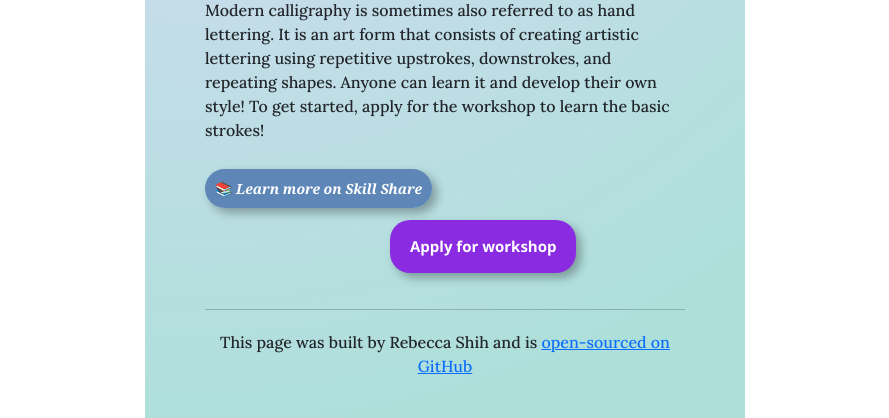
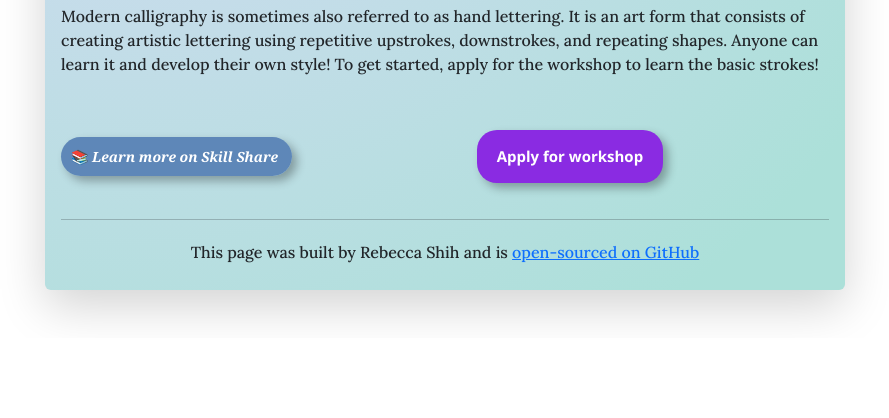
Before and after one commit to Shih-coding/She-Letters-Landing-Page, a plain HTML site: page index.html in a window 1280 px wide. Shown: the part 682-1100 px from the top of the page, without its empty margins (195-1084 px from the left). After the commit the page ends 1020 px from the top, so only its background shows below. Drawn offline with nearby package versions, Linux system fonts and the light colour scheme.

Commit message:
updated bootstrap

```diff
--- a/index.html
+++ b/index.html
@@ -83,13 +83,15 @@
         text-align: center;
       }
       .container {
-        max-width: 600px;
-        margin: 0 auto;
+        max-width:800px;
+        max-height: 100%;
+        margin: 50px auto;
         padding: 30px 60px;
         background: radial-gradient(
           circle at 10% 20%,
           rgb(220, 217, 249) 0%,
           rgb(172, 224, 217) 89.8%
+
         );
       }
 
@@ -97,7 +99,7 @@
     </style>
   </head>
   <body>
-    <div class="container">
+    <div class="container shadow-lg p-3 mb-5 bg-body rounded">
       <img
         src="https://s3.amazonaws.com/shecodesio-production/uploads/files/000/028/453/original/WhatsApp_Image_2022-03-03_at_10.48.09_AM.jpeg?1646275760"
         class="image1"
```
